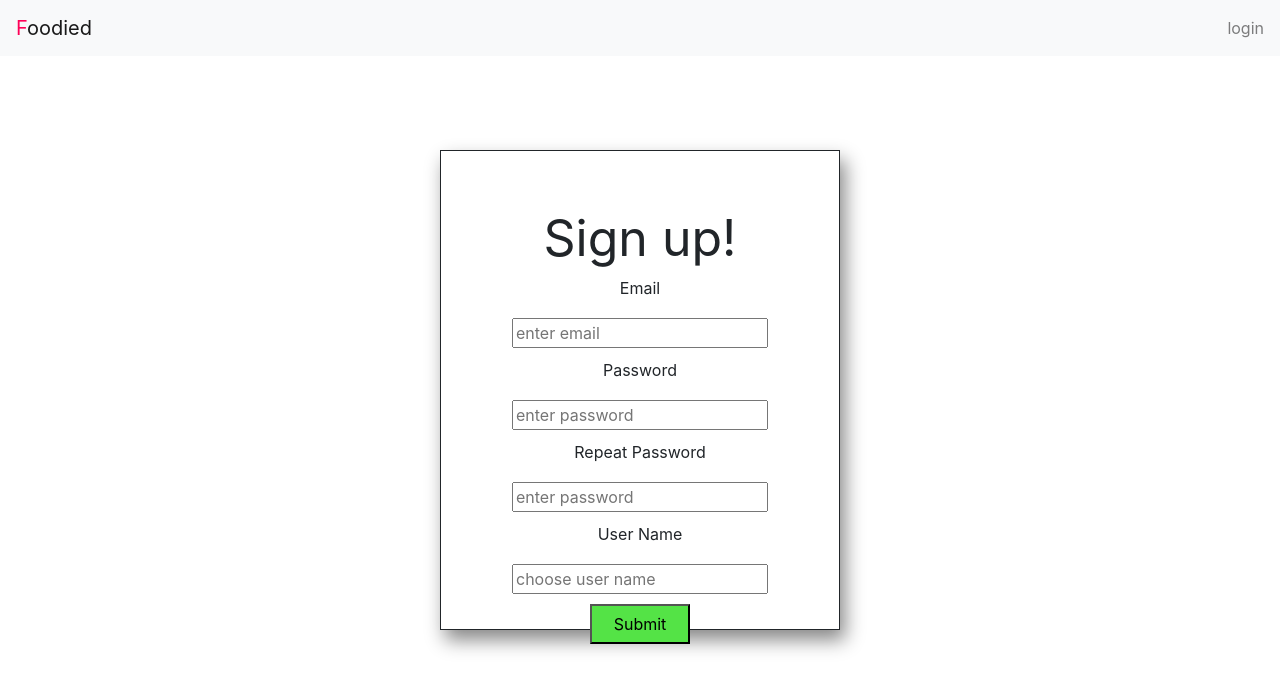
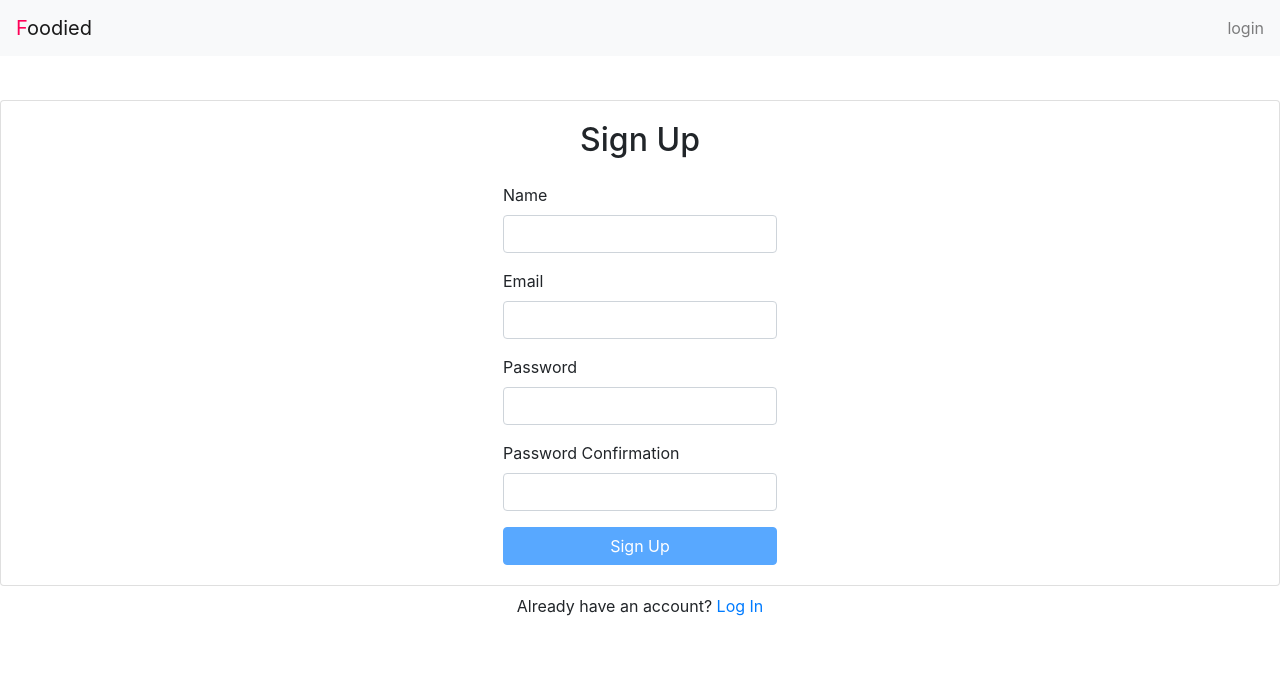
Before and after one commit to Nerfi/food-app, a React (Create React App) app: page /signup in a window 1280 px wide. Shown: the top 690 px of the page. Built offline with nearby package versions, Linux system fonts and the light colour scheme; no server answers.

Commit message:
update user email working, need to refactor more code on the update component

```diff
--- a/src/Auth/Signup.css
+++ b/src/Auth/Signup.css
@@ -1,46 +1,3 @@
-.signupContainer {
-  display: flex;
-  justify-content: center;
-
-
+.cardComponent {
+  align-items: center;
 }
-
-
-.signupSpan {
-
-text-align: center;
-font-size: 50px;
-
-}
-
-.input {
-  padding: 10px;
-  text-align: center;
-
-}
-
-.formContainer {
-  margin-top: 50px;
-  text-align: center;
-  border-style: solid;
-  width: 25rem;
-  height: 30rem;
-  border: 1px solid;
-  padding: 10px;
-  box-shadow: 5px 10px 18px #888888;
-  padding: 50px;
-
-}
-
-
-.formContainer > label  {
-  text-align: center;
-
-}
-
-.btn__signin {
-  background-color: #54e346;
-  width: 100px;
-  height: 40px;
-
-}
--- a/src/Auth/Signup.js
+++ b/src/Auth/Signup.js
@@ -1,7 +1,8 @@
 import React, {useState, useContext} from 'react';
 import {firebase} from '../firebase/firebase';
 import './Signup.css';
-import { useHistory } from "react-router-dom";
+import { useHistory, Link } from "react-router-dom";
+import { Form, Button, Card, Alert } from "react-bootstrap"
 import {UserContext} from '../AuthContext/UserContext';
 
 
@@ -9,16 +10,20 @@ function Signup () {
 
   const [email, setEmail] = useState('');
   const [password, setPassword] = useState('');
-  const [resetPassword, setResetPassword] = useState('');
+  const [repeatPassword, setRepeatPassword] = useState('');
   const [name,setName] = useState('');
   const [error, setError] = useState(null);
   const {signUp} = useContext(UserContext);
   const history = useHistory();
 
-
     const handleSubmit = async (e) => {
 
       e.preventDefault();
+
+      //checking that the two passwrods are the same
+      if(password !== repeatPassword) {
+        return setError('Passwords do not match')
+      }
 
       try {
 
@@ -32,6 +37,7 @@ function Signup () {
             history.push('/');
           }
 
+        //creatin user document
         firebase.firestore().collection('users').doc(firebase.auth().currentUser.uid).set({
           email: email,
           name: name
@@ -48,7 +54,43 @@ function Signup () {
 
 
   return(
-    <div className="signupContainer" style={{marginTop: '100px'}}>
+
+<div className="signupContainer" style={{marginTop: '100px'}}>
+      <Card className="cardComponent">
+        <Card.Body>
+          <h2 className="text-center mb-4">Sign Up</h2>
+          {error && <Alert variant="danger">{error}</Alert>}
+          <Form onSubmit={handleSubmit}>
+          <Form.Group id="name">
+              <Form.Label>Name</Form.Label>
+              <Form.Control type="text" value={name} required onChange={(e) => setName(e.target.value)} />
+            </Form.Group>
+            <Form.Group id="email">
+              <Form.Label>Email</Form.Label>
+              <Form.Control type="email" value={email} required onChange={(e) => setEmail(e.target.value)} />
+            </Form.Group>
+            <Form.Group id="password">
+              <Form.Label>Password</Form.Label>
+              <Form.Control type="password" value={password} onChange={(e) => setPassword(e.target.value)} required />
+            </Form.Group>
+            <Form.Group id="password-confirm">
+              <Form.Label>Password Confirmation</Form.Label>
+              <Form.Control type="password" value={repeatPassword} onChange={(e) => setRepeatPassword(e.target.value)} required />
+            </Form.Group>
+            <Button disabled={!email && !password} className="w-100" type="submit">
+              Sign Up
+            </Button>
+          </Form>
+        </Card.Body>
+      </Card>
+      <div className="w-100 text-center mt-2">
+        Already have an account? <Link to="/login">Log In</Link>
+      </div>
+    </div>
+  )
+}
+
+   /* <div className="signupContainer" style={{marginTop: '100px'}}>
     <form onSubmit={handleSubmit} className="formContainer">
      {error && error}
      <div className="signupSpan">Sign up! </div>
@@ -62,7 +104,7 @@ function Signup () {
      </div>
       <label>Repeat Password</label>
      <div className="input">
-     <input type="password" required name="password" placeholder="enter password" value={resetPassword} onChange={(e) => setResetPassword(e.target.value)}/>
+     <input type="password" required name="password" placeholder="enter password" value={RepeatPassword} onChange={(e) => setRepeatPassword(e.target.value)}/>
      </div>
      <label>User Name</label>
      <div className="input">
@@ -70,8 +112,5 @@ function Signup () {
      </div>
      <button type="submit" className="btn__signin">Submit</button>
     </form>
-    </div>
-  )
-}
-
+    </div>*/
 export default Signup;
--- a/src/AuthContext/UserContext.js
+++ b/src/AuthContext/UserContext.js
@@ -22,7 +22,7 @@ import {firebase}from '../firebase/firebase';
     */
 
     const signUp = (email, password) => {
-      return firebase.createUserWithEmailAndPassword(email, password)
+      return firebase.auth().createUserWithEmailAndPassword(email, password)
     };
 
     const login = (email, password) => {
@@ -45,6 +45,10 @@ import {firebase}from '../firebase/firebase';
     return user.updatePassword(password)
   }
 
+  const updateUserName = (name) => {
+    return user.updateProfile(name)
+  }
+
 
 
    useEffect(() => {
@@ -55,7 +59,7 @@ import {firebase}from '../firebase/firebase';
 
     return unsubscribe;
 
-  },[]);
+  },[user]);
 
    const value = {
     user,
@@ -64,7 +68,8 @@ import {firebase}from '../firebase/firebase';
     logOut,
     resetPassword,
     updateEmail,
-    updatePassword
+    updatePassword,
+    updateUserName
    };
 
 
--- a/src/components/UI/Navbar.js
+++ b/src/components/UI/Navbar.js
@@ -28,7 +28,7 @@ function NavbarFood() {
     <Navbar.Toggle />
     <Navbar.Collapse className="justify-content-end">
       <Navbar.Text >
-      {user ? `${user.displayName}` : ""}
+      {user ? `${user?.displayName}` : ""}
       </Navbar.Text>
 
     {
--- a/src/components/UI/UpdateUserData.js
+++ b/src/components/UI/UpdateUserData.js
@@ -19,9 +19,10 @@ const UpdateUserData = () => {
     email,
    photoURL
  } = useContext(UserContext);
+ //delte after checke all work out
+const currentUser = firebase.auth().currentUser;
 
- //current user
- const currentUser = firebase.auth().currentUser;
+const {updateEmail, user} = useContext(UserContext)
 
 
 //update name and url function
@@ -108,23 +109,38 @@ if(newEmail && newName && image && url) {
 };
 
 
+//update email funcion in order to see if this works
+
+const updateEmial2 = async (e) => {
+  e.preventDefault();
+
+  //tengo user and update email function
+
+  if(newEmail !== user.email ) {
+    await updateEmail(newEmail)
+         .then(() => {
+          history.push("/dashboard")
+        })
+  }
+};
+
   return(
     <div className="updateContainer">
     <div className="formWrap">
     <div className="formContent">
     {error && <p>Something went wrong {error}</p>}
-      <form  className="formForm" onSubmit={ () => updateData(newName, url)}>
+      <form  className="formForm" onSubmit={updateEmial2}>
         <h2 className="updateHeader">Update your profile</h2>
         <label  className="formLabel" required>{displayName}</label>
         <input type="text"
         placeholder="new user name"
         className="formInput"
-        required
+
         onChange={(e) => setNwName(e.target.value)}
         value={newName}
         />
         <label className="formLabel">{email}</label>
-        {/*
+
         <input type="email"
         className="formInput"
         placeholder=" new email"
@@ -132,9 +148,9 @@ if(newEmail && newName && image && url) {
         onChange={(e) => setNwEmail(e.target.value)}
         value={newEmail}
         />
-      */}
+
         <label className="formLabel">Select and Image</label>
-        <input type="file" className="formInput" required onChange={handleChange}/>
+        <input type="file" className="formInput"  onChange={handleChange}/>
         <button type="submit" style={{marginTop: '-50px'}}></button>
       </form>
 
--- a/src/components/userProfile/Dashboard.js
+++ b/src/components/userProfile/Dashboard.js
@@ -56,8 +56,8 @@ const Dashboard = () => {
         style={{ borderRadius: '70%', height: '50vh'}}/>
 
        <div className="userInfo">
-       <h3>{ user.displayName }</h3>
-       <p>{user.email}</p>
+       <h3>{ user?.displayName }</h3>
+       <p>{user?.email}</p>
        </div>
        <div className="changeDataBtn">
 
```
Also changed, not shown: 1 other file (tests, documents, lock files or other folders).
